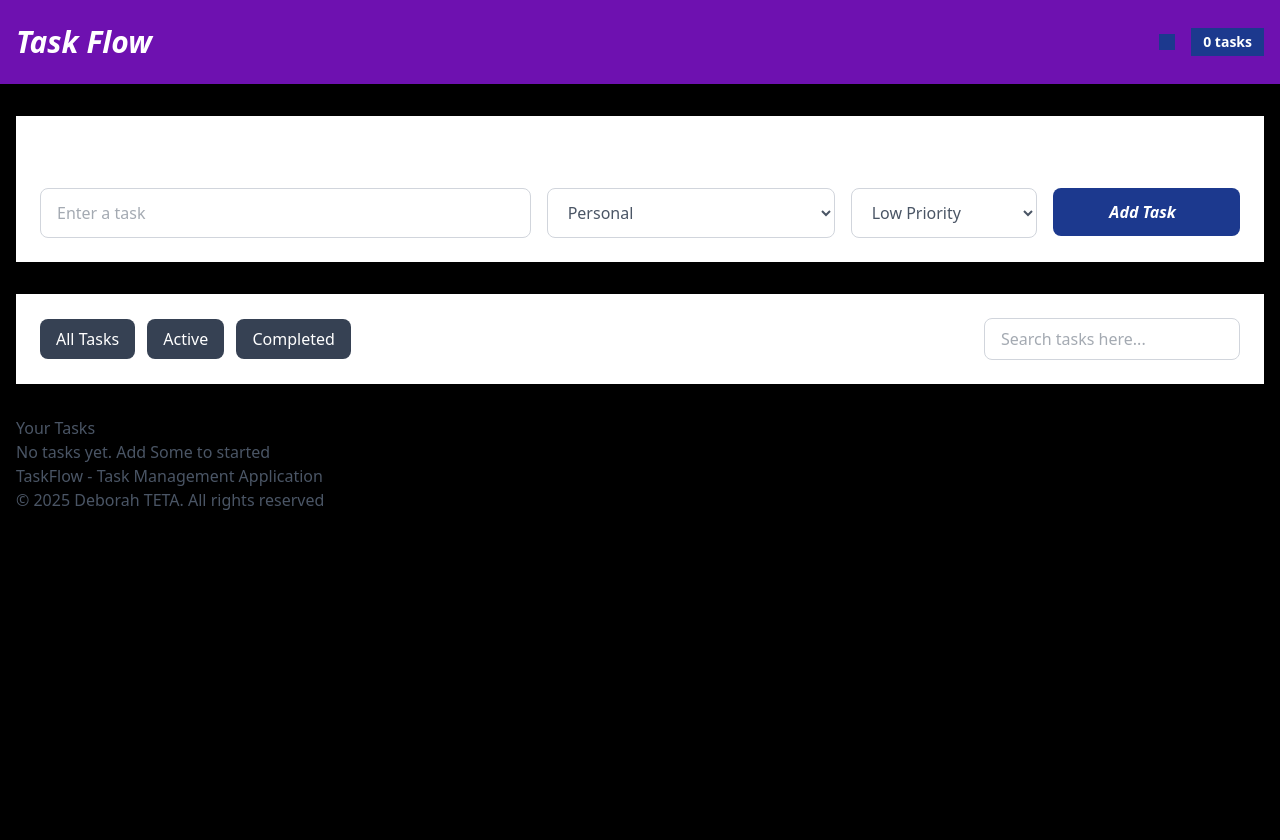
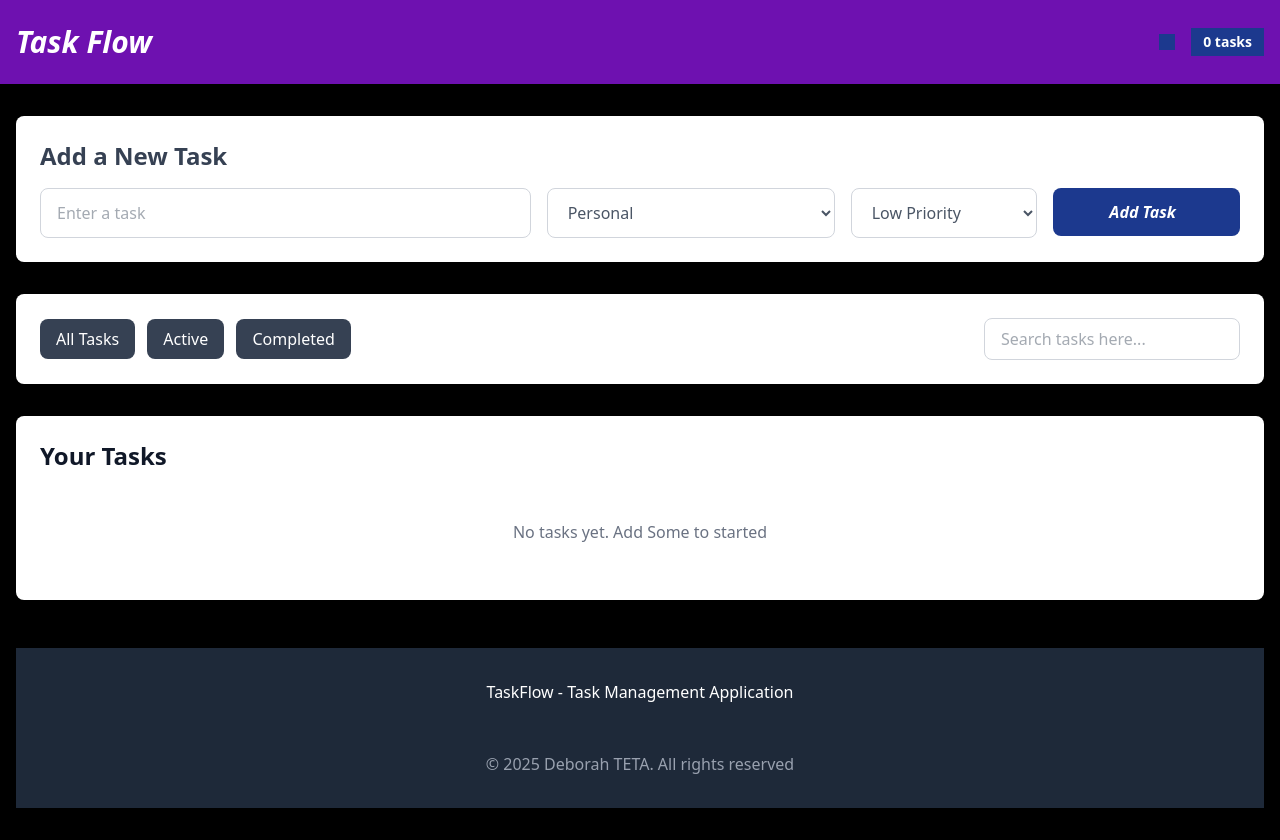
Before and after one commit to Deborah-Teta/Task-Flow, a plain HTML site: page index.html in a window 1280 px wide. Before the commit the page ends 800 px from the top, so only its background shows below. Drawn offline with nearby package versions, Linux system fonts and the light colour scheme.

Commit message:
updates on the whole file
Styled both the footer and the task list part

```diff
--- a/index.html
+++ b/index.html
@@ -18,8 +18,8 @@
     </header>
     <main class="container mx-auto px-4 py-8">
         <!--Add section part-->
-        <section class="bg-white rouned-xl shadow-md p-6 mb-8">
-            <h2 class="text-2xl font-semibold mb-4 text-white">Add a New Task</h2>
+        <section class="bg-white rounded-lg shadow-md p-6 mb-8">
+            <h2 class="text-2xl font-semibold mb-4 text-gray-700">Add a New Task</h2>
             <form id="taskForm" class="grid grid-cols-1 md:grid-cols-12 gap-4">
                 <div class="md:col-span-5">
                     <input type="text" id="taskinput" placeholder="Enter a task" class="w-full px-4 py-3 border border-gray-300 rounded-lg focus:ring-2 focus:ring-blue-700 focus: border-blue-700">
@@ -45,13 +45,13 @@
             </form>
         </section>
         <!--Search Section part-->
-        <section class="bg-white rouned-xl shadow-md p-6 mb-8">
+        <section class="bg-white rounded-lg shadow-md p-6 mb-8">
             <div class="flex flex-col md: flex-row justify-between items-center space-x
             y-4 md: space-y-0">
                 <div class="space-x-2">
-                    <button class="px-4 py-2 bg-gray-700 text-white rounded-lg hover: bg-blue-700" data-filter="all">All Tasks</button>
-                    <button class="px-4 py-2 bg-gray-700 text-white rounded-lg hover: bg-blue-700" data-filter="active">Active</button>
-                    <button class="px-4 py-2 bg-gray-700 text-white rounded-lg hover: bg-blue-700" data-filter="completed">Completed</button>
+                    <button class="px-4 py-2 bg-gray-700 text-white rounded-lg hover: bg-blue-700 transition duration-300" data-filter="all">All Tasks</button>
+                    <button class="px-4 py-2 bg-gray-700 text-white rounded-lg hover: bg-blue-700 transition duration-300" data-filter="active">Active</button>
+                    <button class="px-4 py-2 bg-gray-700 text-white rounded-lg hover: bg-blue-700 transition duration-300" data-filter="completed">Completed</button>
                 </div>
                 <div>
                    <input type="text" id="searchInput" placeholder="Search tasks here..." class="w-full md:w-64 px-4 py-2 border border-gray-300 rounded-lg focus:ring-2 focus:ring-blue-500 focus:border-blue-500">
@@ -60,20 +60,21 @@
             </div>
         </section>
         <!--Task list part-->
-        <section>
-            <h2>Your Tasks</h2>
-            <div id="taskList">
-                <div id="emptyState">
+        <section class="bg-white rounded-lg shadow-md p-6">
+            <h2 class="text-2xl font-semibold mb-4 text-gray-900">Your Tasks</h2>
+            <div id="taskList" class="space-y-4">
+                <div id="emptyState" class="text-center py-8 text-gray-500">
+                    <i class="fas fa-clipboard-list text-4xl mb-4"></i>
                     <p>No tasks yet. Add Some to started</p>
                 </div>
             </div>
         </section>
         <!--Footer-->
-        <footer>
+        <footer class="mt-12 py-8 px-16 bg-gray-800 text-white text-center">
             <div>
                 <p>TaskFlow - Task Management Application</p>
             </div>
-            <div>
+            <div class="border-gray-700 mt-6 pt-6 text-center text-gray-400">
                 <p>&copy; 2025 Deborah TETA. All rights reserved</p>
             </div>
         </footer>
```
